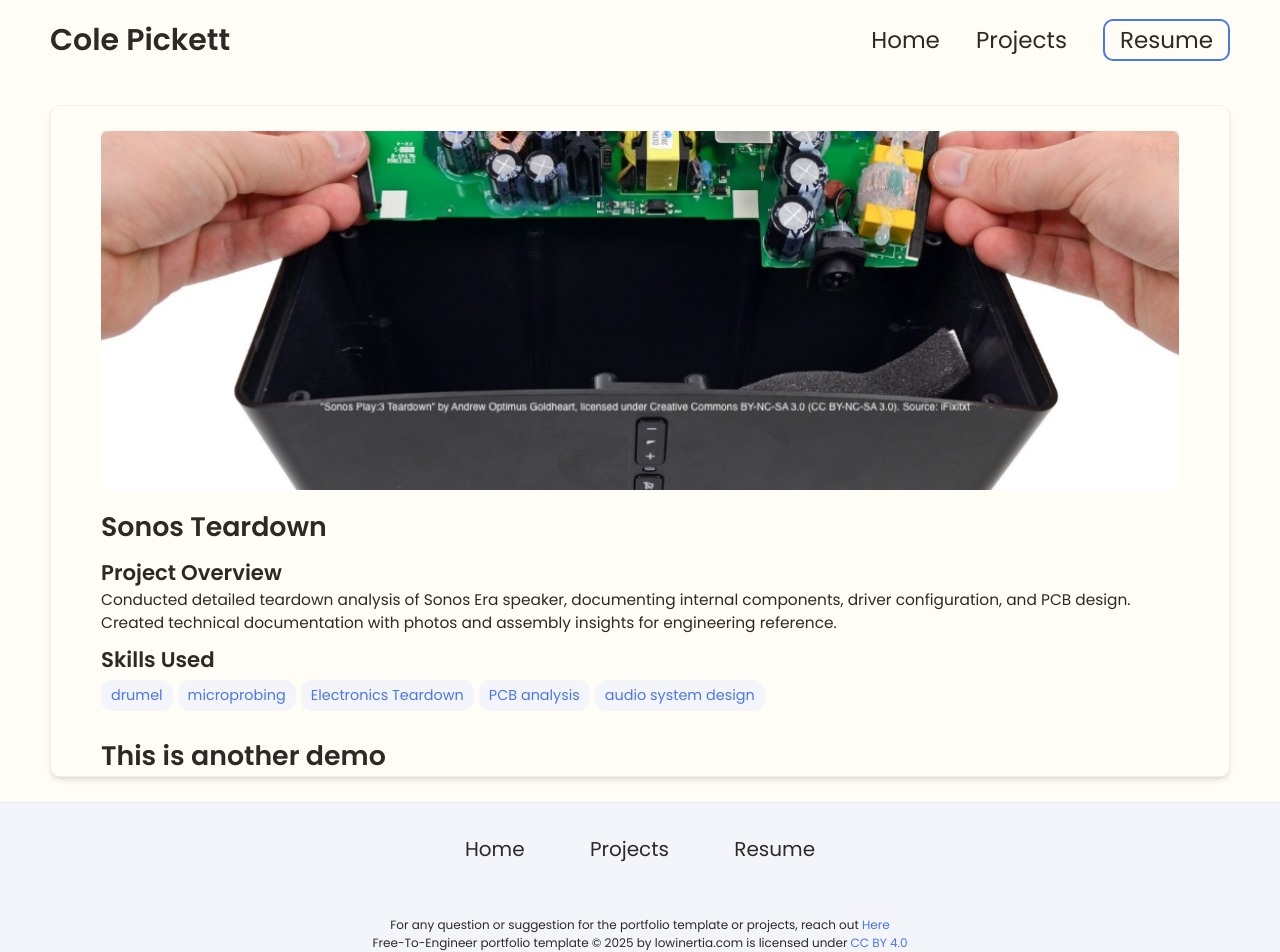
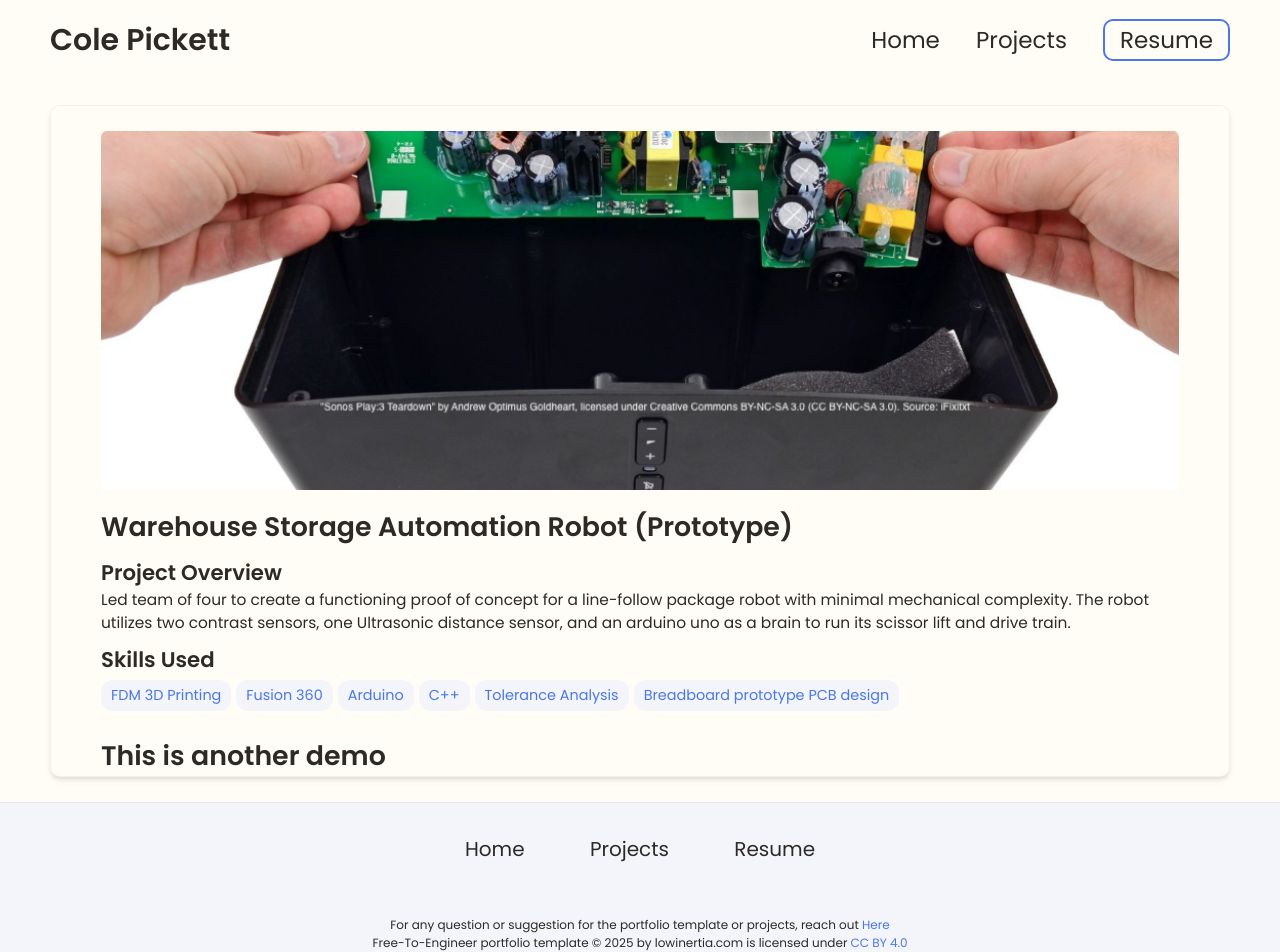
Before and after one commit to colecpickett/colecpickett.github.io, a Jekyll site: the page built from _projects/sonos-teardown/index.md, in a window 1280 px wide. Built offline with Jekyll 4.4.1, drawn with Linux system fonts in a browser that asks for light colours.

Commit message:
Update index.md

```diff
--- a/_projects/sonos-teardown/index.md
+++ b/_projects/sonos-teardown/index.md
@@ -1,13 +1,14 @@
 ---
 layout: post
-title: Sonos Teardown
-description: Conducted detailed teardown analysis of Sonos Era speaker, documenting internal components, driver configuration, and PCB design. Created technical documentation with photos and assembly insights for engineering reference.
+title: Warehouse Storage Automation Robot (Prototype)
+description: Led team of four to create a functioning proof of concept for a line-follow package robot with minimal mechanical complexity. The robot utilizes two contrast sensors, one Ultrasonic distance sensor, and an arduino uno as a brain to run its scissor lift and drive train.
 skills:
-  - drumel
-  - microprobing
-  - Electronics Teardown
-  - PCB analysis
-  - audio system design
+  - FDM 3D Printing
+  - Fusion 360
+  - Arduino
+  - C++
+  - Tolerance Analysis
+  - Breadboard prototype PCB design
 
 main-image: /sonos.png
 ---
```
